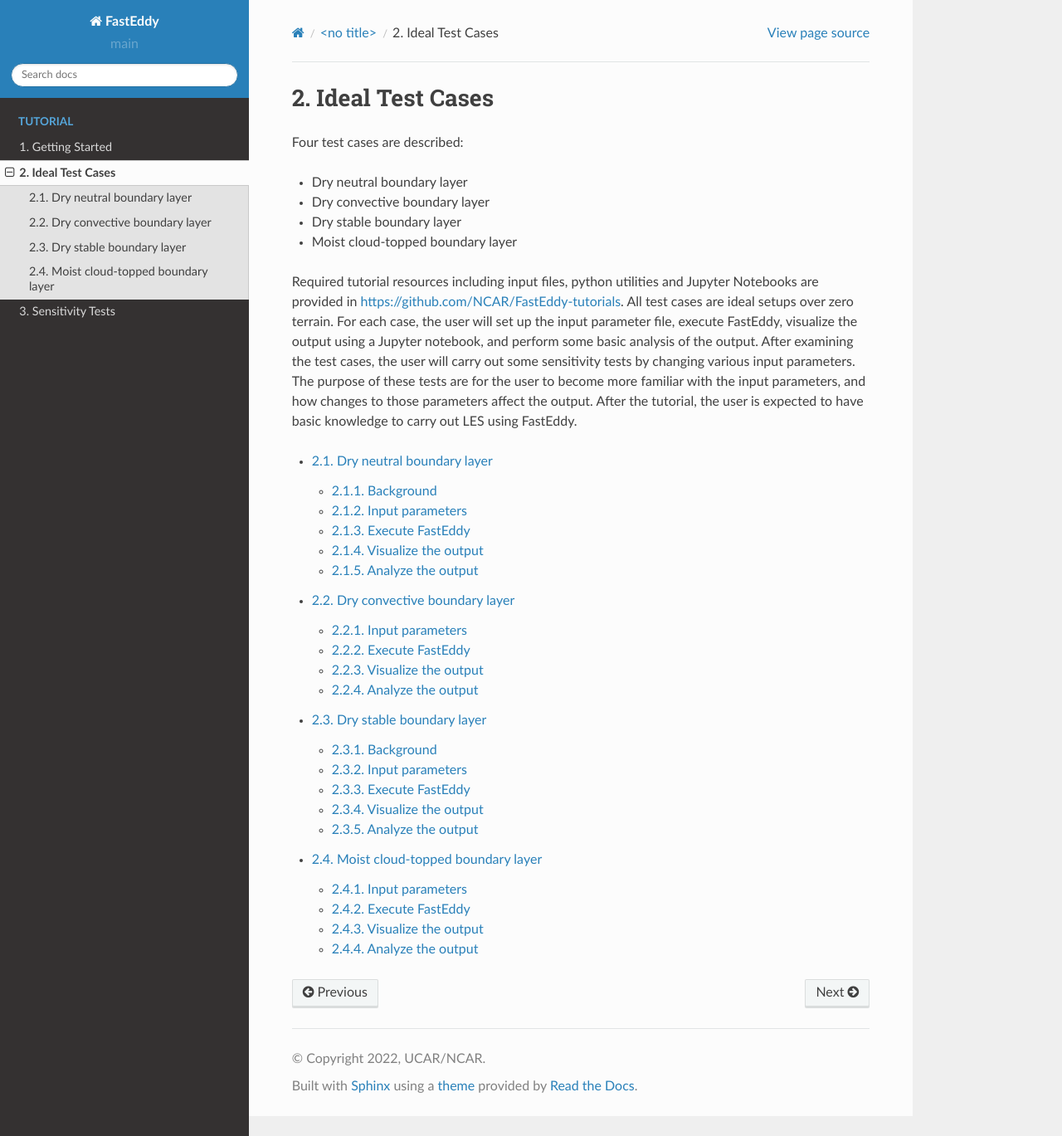
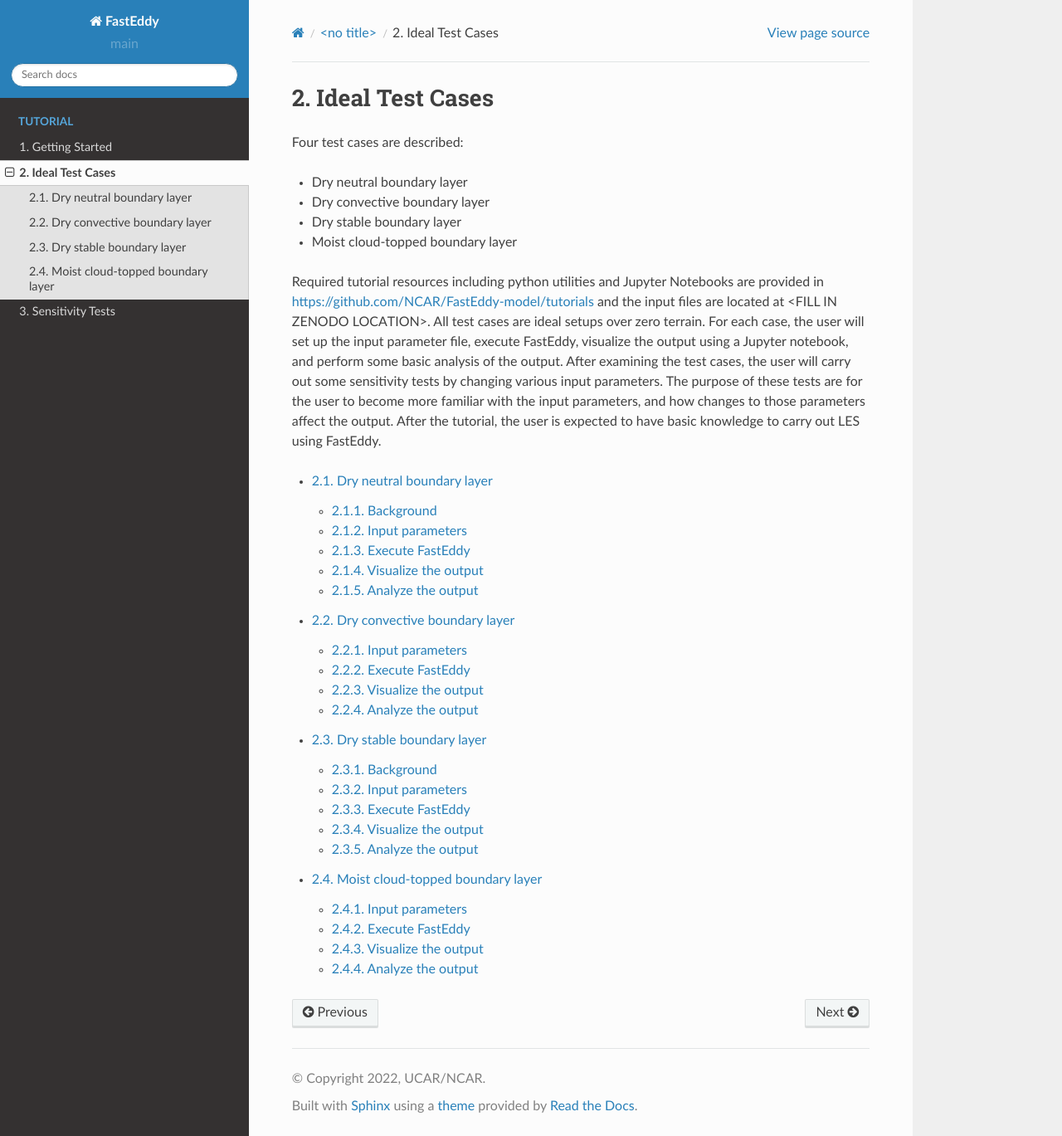
Before and after one commit to NCAR/FastEddy-model, a Sphinx documentation site: the page built from docs/Tutorial/cases.rst, in a window 1280 px wide and 1369 px high. Shown: the whole window at 83% size. Built offline with Sphinx 7.4.7 and the Read the Docs theme 2.0.0, drawn with Linux system fonts in a browser that asks for light colours.

Commit message:
Updating locations of the files for the tutorial

```diff
--- a/docs/Tutorial/cases.rst
+++ b/docs/Tutorial/cases.rst
@@ -9,7 +9,7 @@ Four test cases are described:
 * Dry stable boundary layer
 * Moist cloud-topped boundary layer
 
-Required tutorial resources including input files, python utilities and Jupyter Notebooks are provided in https://github.com/NCAR/FastEddy-tutorials. All test cases are ideal setups over zero terrain. For each case, the user will set up the input parameter file, execute FastEddy, visualize the output using a Jupyter notebook, and perform some basic analysis of the output. After examining the test cases, the user will carry out some sensitivity tests by changing various input parameters. The purpose of these tests are for the user to become more familiar with the input parameters, and how changes to those parameters affect the output. After the tutorial, the user is expected to have basic knowledge to carry out LES using FastEddy.
+Required tutorial resources including python utilities and Jupyter Notebooks are provided in https://github.com/NCAR/FastEddy-model/tutorials and the input files are located at <FILL IN ZENODO LOCATION>.  All test cases are ideal setups over zero terrain. For each case, the user will set up the input parameter file, execute FastEddy, visualize the output using a Jupyter notebook, and perform some basic analysis of the output. After examining the test cases, the user will carry out some sensitivity tests by changing various input parameters. The purpose of these tests are for the user to become more familiar with the input parameters, and how changes to those parameters affect the output. After the tutorial, the user is expected to have basic knowledge to carry out LES using FastEddy.
 
 .. toctree::
 
```
